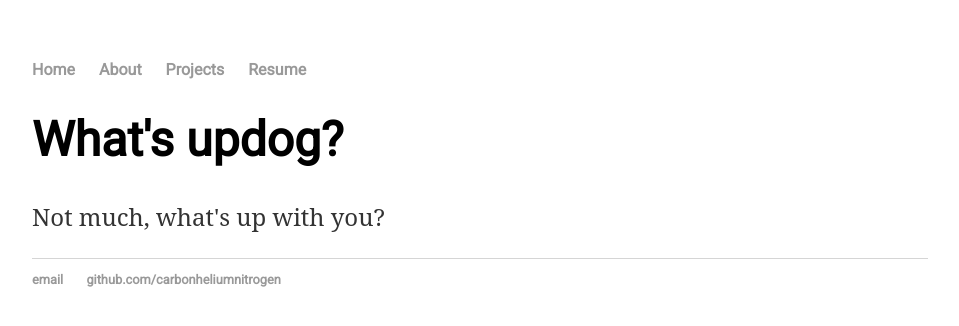
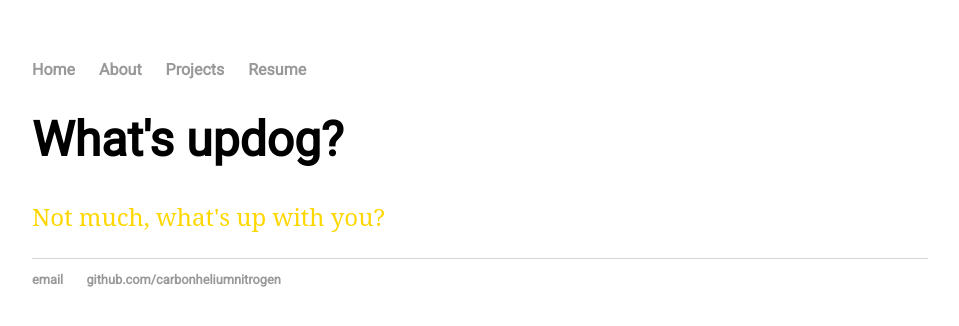
Before and after one commit to carbonheliumnitrogen/carbonheliumnitrogen.github.io, a Jekyll site: the page built from index.html, in a window 1280 px wide. Shown: the top 326 px of the page, without its empty margins (160-1119 px from the left). Built offline with Jekyll 4.4.1, drawn with Linux system fonts in a browser that asks for light colours.

Commit message:
Update main.css

```diff
--- a/css/main.css
+++ b/css/main.css
@@ -30,7 +30,7 @@ p {
     font-size: 1.5em;
     font-family:'Roboto+Slab', 'Serif';
     line-height: 1.4em;
-    color: #333;
+    color: #FFD700;
 }
 footer {
     border-top: 1px solid #d5d5d5;
```
